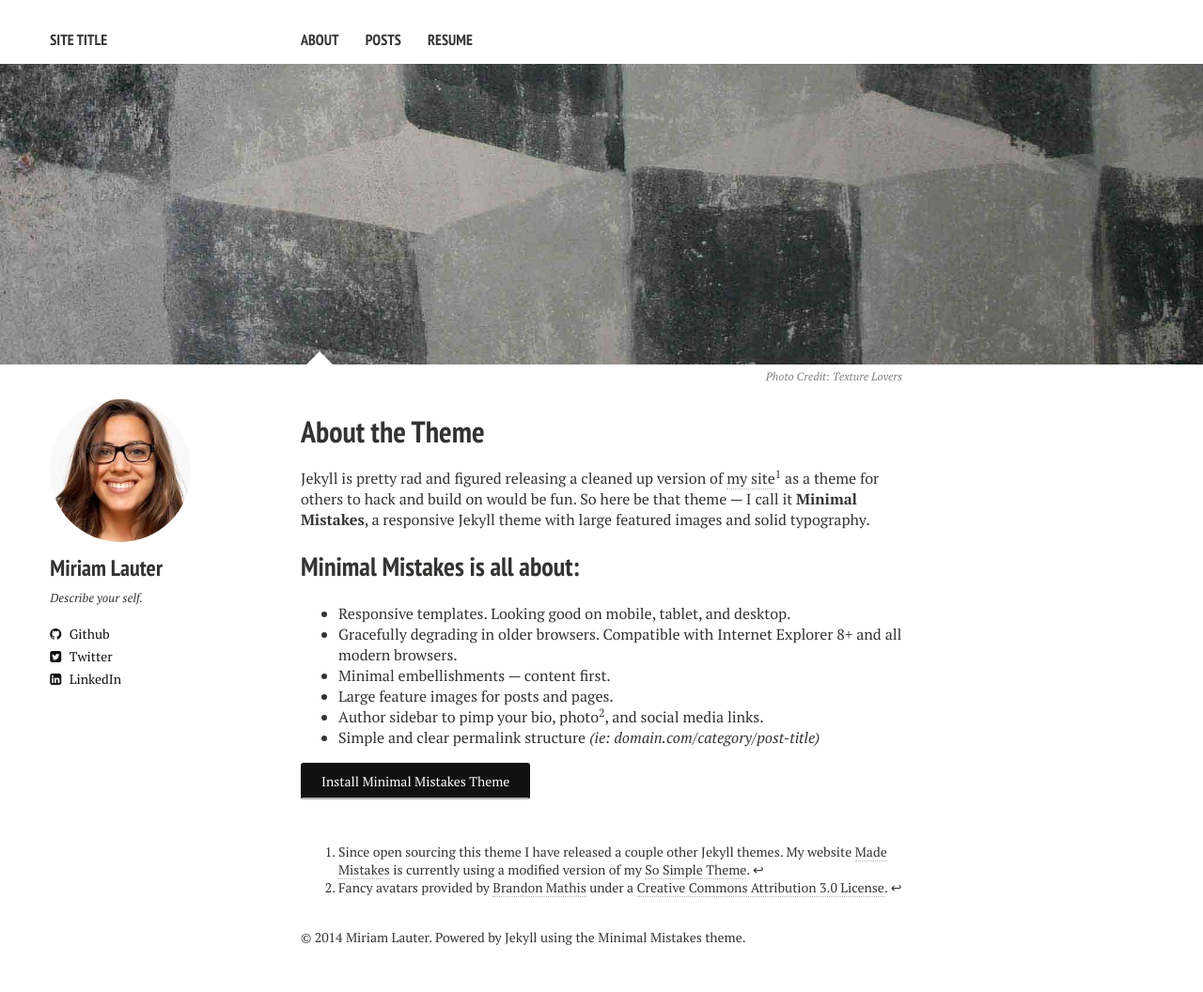
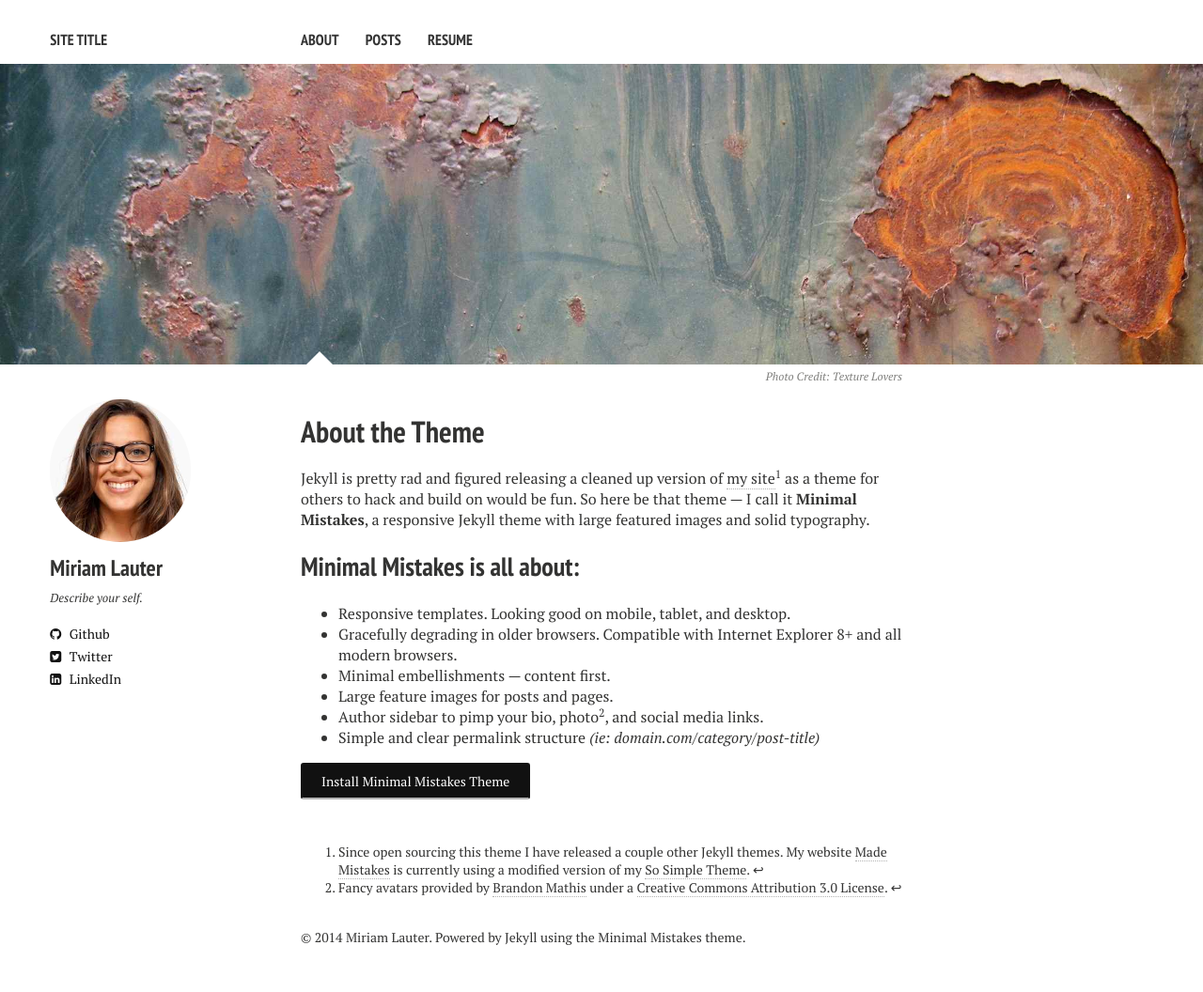
Before and after one commit to mlauter/mlauter.github.io, a Jekyll site: the page built from about.md, in a window 1280 px wide. Shown: the whole page at 94% size. Built offline with Jekyll 4.4.1, drawn with Linux system fonts in a browser that asks for light colours; nearby versions of some CDN libraries.

Commit message:
change theme image link on about page

```diff
--- a/about.md
+++ b/about.md
@@ -7,7 +7,7 @@
 modified: 9-9-2013
 comments: true
 image:
-  feature: texture-feature-02.jpg
+  feature: aboutpage_theme.jpg
   credit: Texture Lovers
   creditlink: http://texturelovers.com
 ---
```
